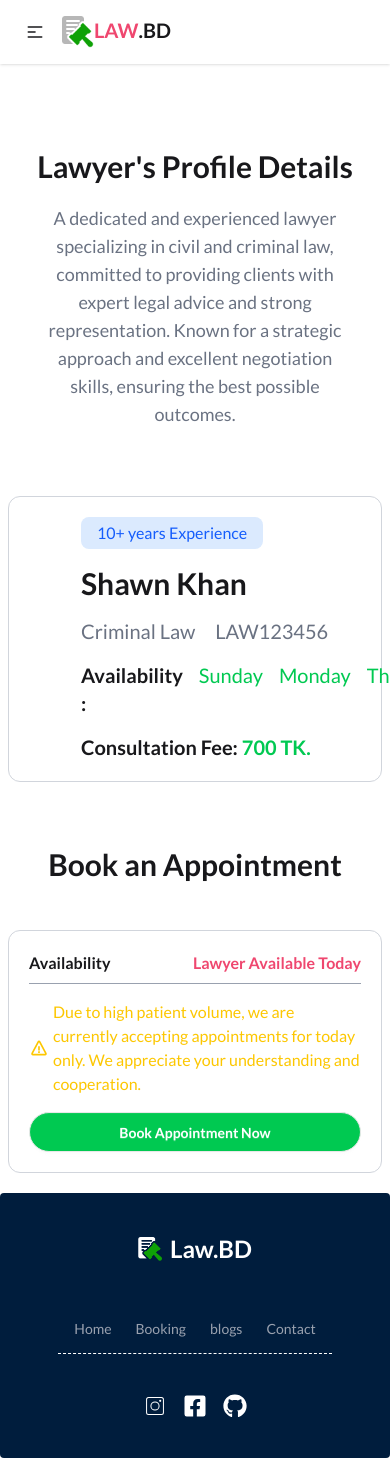
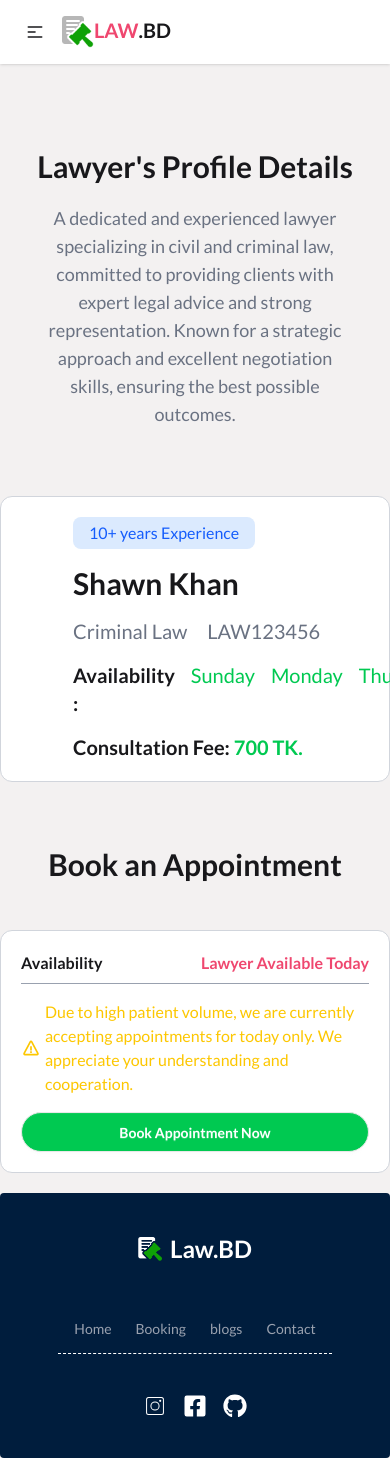
Before and after one commit to ratulislam46/lawyer-appoinment, a React (Vite) app: page /viewDetails/1 in a window 390 px wide. Shown: the top 1458 px of the page. Built offline with nearby package versions, Linux system fonts and the light colour scheme; grey boxes are pictures that could not be loaded.

Commit message:
modify project background and all card

```diff
--- a/src/Pages/Blogs/BlogCart.jsx
+++ b/src/Pages/Blogs/BlogCart.jsx
@@ -6,11 +6,10 @@ const BlogCart = ({ ques }) => {
     // console.log(ques);
 
     const { question, ans, example, explain } = ques;
-    console.log({explain});
+    console.log({ explain });
 
     return (
-        <div className="px-4 py-8 mx-auto sm:max-w-xl md:max-w-full lg:max-w-screen-xl md:px-24 lg:px-8 lg:py-12">
-            <div className="max-w-screen-sm sm:text-center sm:mx-auto">
+        <div className="conatainer mx-auto mt-16 mb-12">
             <div className='flex justify-center'>
                 <ImPower size={32} className='text-blue-400 hover:text-emerald-400' />
             </div>
@@ -22,10 +21,9 @@ const BlogCart = ({ ques }) => {
             </p>
             <p className='text-start px-4 text-xl py-2'><span className='font-bold '></span> {example}</p>
 
-                {explain.map(ex=><p className='text-start px-4 text-red-400 py-1 flex gap-2 items-center'> <TbHandFingerRight /> {ex}</p>)}
+            {explain.map(ex => <p className='text-start px-4 text-red-400 py-1 flex gap-2 items-center'> <TbHandFingerRight /> {ex}</p>)}
 
             <hr className="w-full mt-6 border-gray-300" />
-            </div>
         </div>
     );
 };
--- a/src/Pages/Booking/AfterBooking.jsx
+++ b/src/Pages/Booking/AfterBooking.jsx
@@ -7,7 +7,7 @@ const AfterBooking = ({ booked, handleDelete }) => {
 
     return (
         <div  data-aos="fade-up">
-            <div className='border border-gray-300 hover:bg-green-100 hover:border-blue-400 p-5 mb-8 rounded-xl mx-2 md:mx-2 lg:mx-0'>
+            <div className='bg-white border border-gray-300 hover:bg-green-100 hover:border-blue-400 p-5 mb-8 rounded-xl mx-2 md:mx-2 lg:mx-0'>
 
                 <div className='flex justify-between border-b pb-4 border-dashed'>
                     <div>
--- a/src/Pages/Booking/Booking.jsx
+++ b/src/Pages/Booking/Booking.jsx
@@ -27,7 +27,7 @@ const Booking = () => {
     if (displayLawyers.length < 1) return <NoLawyars></NoLawyars>
 
     return (
-        <div className='my-12'>
+        <div className='my-12 container mx-auto'>
 
             {/* rechart  */}
             <div className='flex justify-center'>
--- a/src/Pages/Contact/Contact.jsx
+++ b/src/Pages/Contact/Contact.jsx
@@ -2,7 +2,7 @@ import React from 'react';
 
 const Contact = () => {
     return (
-        <div className='text-center mt-12 mb-6'>
+        <div className='container mx-auto text-center mt-12 mb-6'>
             <h1>contact page cooming soon</h1>
         </div>
     );
--- a/src/Pages/Home/HelpingSection.jsx
+++ b/src/Pages/Home/HelpingSection.jsx
@@ -18,7 +18,7 @@ const HelpingSection = () => {
                     <div
                         data-aos="fade-up"
                         key={service.id}
-                        className="p-6 rounded-lg shadow hover:shadow-lg transition">
+                        className="bg-white p-6 rounded-lg shadow hover:shadow-lg transition">
                         <div className="text-5xl mb-4">{service.icon}</div>
                         <h3 className="text-2xl font-semibold mb-2">{service.title}</h3>
                         <p className="text-gray-600">{service.description}</p>
--- a/src/Pages/Home/Service.jsx
+++ b/src/Pages/Home/Service.jsx
@@ -15,12 +15,11 @@ const Service = () => {
 
         <div className='mb-12 mt-16'>
 
-
             <h1 data-aos="fade-up" className='text-center text-3xl md:text-4xl lg:text-5xl'>Counters</h1>
             <p data-aos="fade-up" className='text-center px-4 mt-5 text-gray-500 text-lg mb-12'>Trusted by hundreds of clients and professionals.</p>
             <div ref={ref} className='grid grid-cols-2 md:grid-cols-4 gap-4 px-1 lg:px-0'>
 
-                <div  data-aos="fade-up" className='border border-gray-200 p-5 rounded-lg space-y-2 bg-gray-100'>
+                <div  data-aos="fade-up" className='border border-gray-200 p-5 rounded-lg space-y-2 bg-white'>
                     <img src={Lawyer} alt="lawyer" />
                     <h1 className='font-bold text-5xl'>
                         {
@@ -37,7 +36,7 @@ const Service = () => {
                     <p className='text-2xl mt-4'>Total Lawyer</p>
                 </div>
 
-                <div data-aos="fade-up" className='border border-gray-200 p-5 rounded-lg space-y-2 bg-gray-100'>
+                <div data-aos="fade-up" className='border border-gray-200 p-5 rounded-lg space-y-2 bg-white'>
                     <img src={review} alt="reviews" />
                     <h1 className='font-bold text-5xl'>
                         {
@@ -54,7 +53,7 @@ const Service = () => {
                     <p className='text-2xl mt-4'>Total Reviews</p>
                 </div>
 
-                <div data-aos="fade-up" className='border border-gray-200 p-5 rounded-lg space-y-2 bg-gray-100'>
+                <div data-aos="fade-up" className='border border-gray-200 p-5 rounded-lg space-y-2 bg-white'>
                     <img src={patients} alt="" />
                     <h1 className='font-bold text-5xl'>
                         {
@@ -71,7 +70,7 @@ const Service = () => {
                     <p className='text-2xl mt-4'>Cases Initiated</p>
                 </div>
 
-                <div data-aos="fade-up" className='border border-gray-200 p-5 rounded-lg space-y-2 bg-gray-100'>
+                <div data-aos="fade-up" className='border border-gray-200 p-5 rounded-lg space-y-2 bg-white'>
                     <img src={staffs} alt="" />
                     <h1 className='font-bold text-5xl'>
                         {
--- a/src/Pages/Lawyers/LawyerDetails.jsx
+++ b/src/Pages/Lawyers/LawyerDetails.jsx
@@ -7,7 +7,7 @@ const LawyerDetails = ({ lawyer }) => {
     const { id, name, image, speciality, experience, licenseNumber } = lawyer;
 
     return (
-        <div data-aos="fade-up" className="card card-side bg-[#f8ebef] shadow-sm hover:shadow-lg duration-300 transform border border-gray-200 p-4 mx-4 lg:mx-0">
+        <div data-aos="fade-up" className="card card-side bg-white shadow-sm hover:shadow-lg duration-300 transform border border-gray-200 p-4 mx-4 lg:mx-0">
             <figure className='w-1/3 bg-[#cbf3f0] rounded-lg'>
                 <img
                     src={image}
--- a/src/Pages/Lawyers/ViewDetails.jsx
+++ b/src/Pages/Lawyers/ViewDetails.jsx
@@ -18,7 +18,7 @@ const ViewDetails = () => {
         addBook(singleLawyer)
     }
     return (
-        <div className='mt-16 mx-2 md:mx-2 lg:mx-0'>
+        <div className='mt-16 container mx-auto'>
 
             {/* layer profile title and description  */}
             <div className=' p-5 rounded-xl'>
@@ -28,7 +28,7 @@ const ViewDetails = () => {
             </div>
 
             {/* details section  */}
-            <div className='flex space-x-5 border border-gray-300 rounded-xl p-5 items-center'>
+            <div className='bg-white flex space-x-5 border border-gray-300 rounded-xl p-5 items-center'>
                 <div>
                     <img src={image} alt="Lawyer photo" className='p-4 rounded-lg' />
                 </div>
@@ -52,7 +52,7 @@ const ViewDetails = () => {
             </div>
 
             {/* Book appointment button  */}
-            <div className='border border-gray-300 p-5 mb-5 rounded-xl'>
+            <div className='bg-white border border-gray-300 p-5 mb-5 rounded-xl'>
 
                 <p className='flex justify-between border-b border-gray-400 pb-2'><span className='font-bold'>Availability</span> <span className='font-semibold text-[#ef476f]'>Lawyer Available Today</span></p>
                 <p className='text-yellow-400 py-4 flex items-center gap-1'> <span><BiError size={20} /></span> Due to high patient volume, we are currently accepting appointments for today only. We appreciate your understanding and cooperation.</p>
--- a/src/Pages/Root/Root.jsx
+++ b/src/Pages/Root/Root.jsx
@@ -5,7 +5,7 @@ import { Outlet } from 'react-router';
 
 const Root = () => {
     return (
-        <div>
+        <div className='bg-[#f3f1f1]'>
             <Navbar></Navbar>
             <div className='min-h-[calc(100vh-360px)]'>
                 <Outlet></Outlet>
```
Lines whose indentation alone changed are shown as unchanged.
